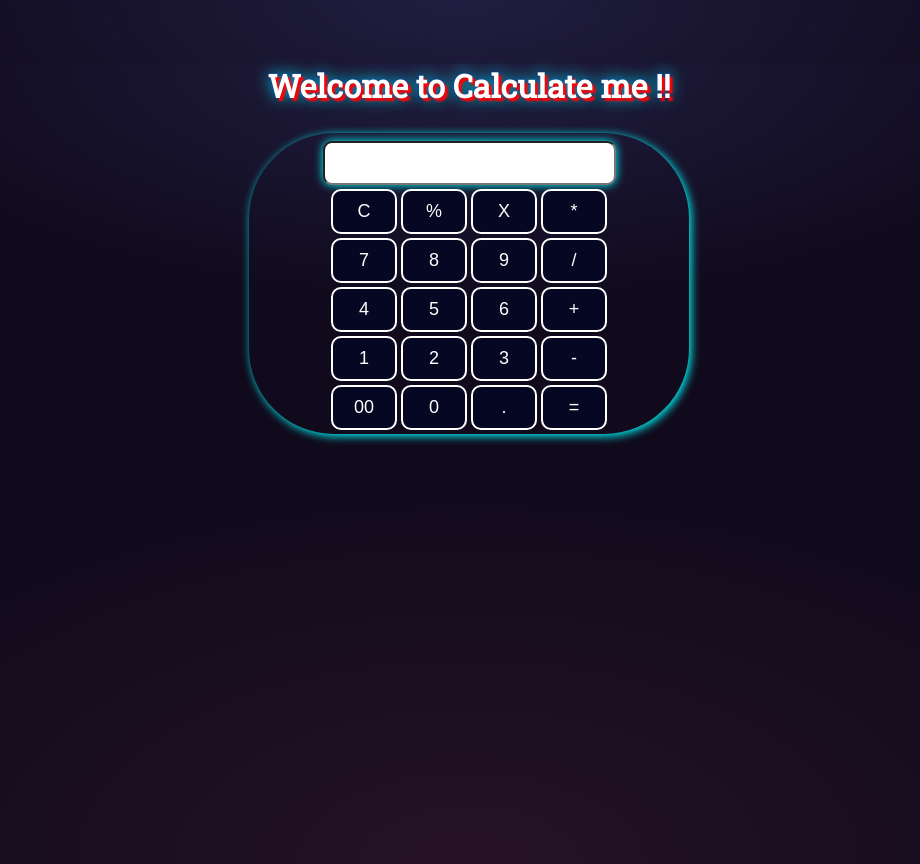
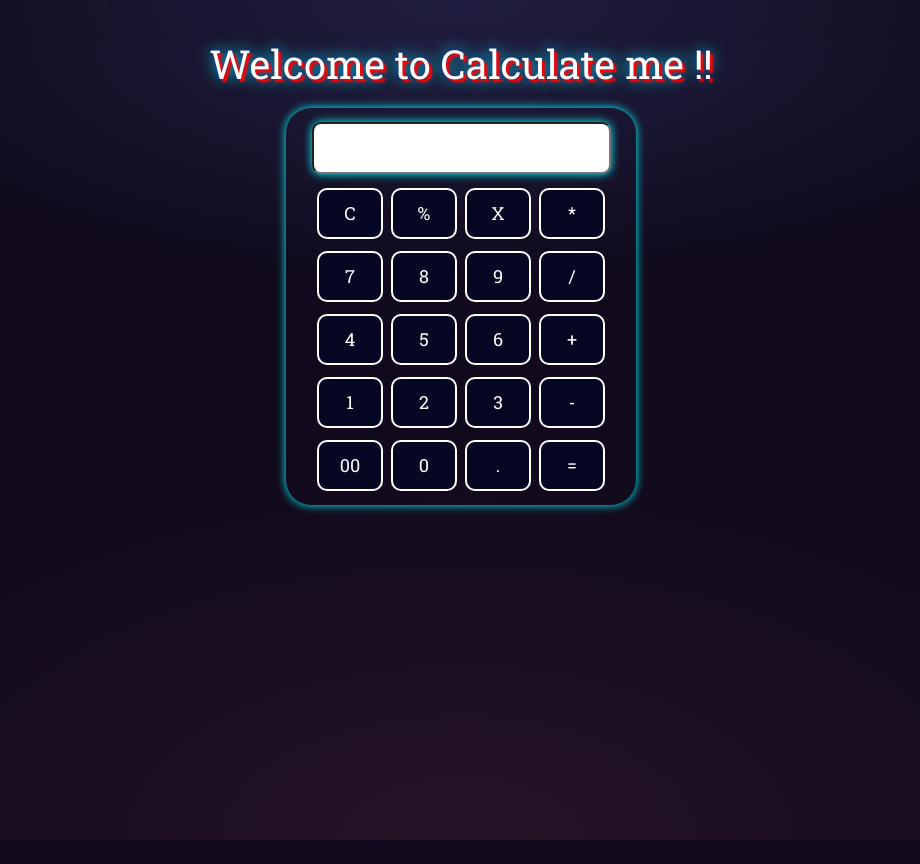
Before and after one commit to shubham191299/Calculator-Using-HTML-CSS-JS, a plain HTML site: page index.html in a window 1280 px wide. Shown: the whole page, without its empty margins (179-1099 px from the left). After the commit the page ends 840 px from the top, so only its background shows below. Drawn offline with nearby package versions, Linux system fonts and the light colour scheme.

Commit message:
Modified UI

```diff
--- a/index.html
+++ b/index.html
@@ -4,13 +4,14 @@
     <meta charset="UTF-8">
     <meta name="viewport" content="width=device-width, initial-scale=1.0">
     <title>Calculator</title>
+    <link href="https://cdn.jsdelivr.net/npm/bootstrap@5.3.2/dist/css/bootstrap.min.css" rel="stylesheet" integrity="sha384-T3c6CoIi6uLrA9TneNEoa7RxnatzjcDSCmG1MXxSR1GAsXEV/Dwwykc2MPK8M2HN" crossorigin="anonymous">
     <link rel="stylesheet" href="styles.css">
     <link rel="stylesheet" href="utils.css">
 </head>
 <body>
     <h1 class="text-center">Welcome to Calculate me !!</h1>
     <div class="container flex flex-col">
-        <div class="row">
+        <div class="row firstRow">
             <input class = "input" type="text">
         </div>
         <div class="row">
@@ -45,6 +46,7 @@
         </div>
     </div>
 
+    <script src="https://cdn.jsdelivr.net/npm/bootstrap@5.3.2/dist/js/bootstrap.bundle.min.js" integrity="sha384-C6RzsynM9kWDrMNeT87bh95OGNyZPhcTNXj1NW7RuBCsyN/o0jlpcV8Qyq46cDfL" crossorigin="anonymous"></script>
     <script src="script.js"></script>
 </body>
 </html>
--- a/styles.css
+++ b/styles.css
@@ -14,6 +14,7 @@ html, body{
     display: inline-block;
     width: 66px;
     padding: 10px 16px;
+    margin: 4px;
     background-color: rgb(6, 8, 35);
     color: #fff;
     text-decoration: none;
--- a/utils.css
+++ b/utils.css
@@ -1,21 +1,23 @@
 .text-center {
   text-align: center;
-  margin: 5% 34% 2%;
-  max-width: 440px;
+  margin: 40px auto 20px;
+  max-width: 100%;
   text-shadow: 3px 3px 2px red, 0 0 15px cyan, 0 0 5px darkblue;
 }
 
 .container {
     text-align: center;
-    max-width: 410px;
+    max-width: 350px;
     margin: 0 auto;
-    padding: 4px 15px;
-    border-radius: 85px;
-    box-shadow: 2px 2px 10px cyan;
+    padding: 10px 15px;
+    border-radius: 25px;
+    box-shadow: 0 0 10px cyan;
+    align-items: center;
 }
 
 .flex{
     display: flex;
+    flex-wrap: wrap;
 }
 
 .flex-col{
@@ -27,9 +29,12 @@
 }
 
 .row input {
-    margin:0;
     padding: 8px 9px;
     box-shadow: 0 0 10px cyan;
     border-radius: 9px;
     font-size: 21px;
 }
+
+.firstRow{
+    margin-bottom: 6px;
+}
```
